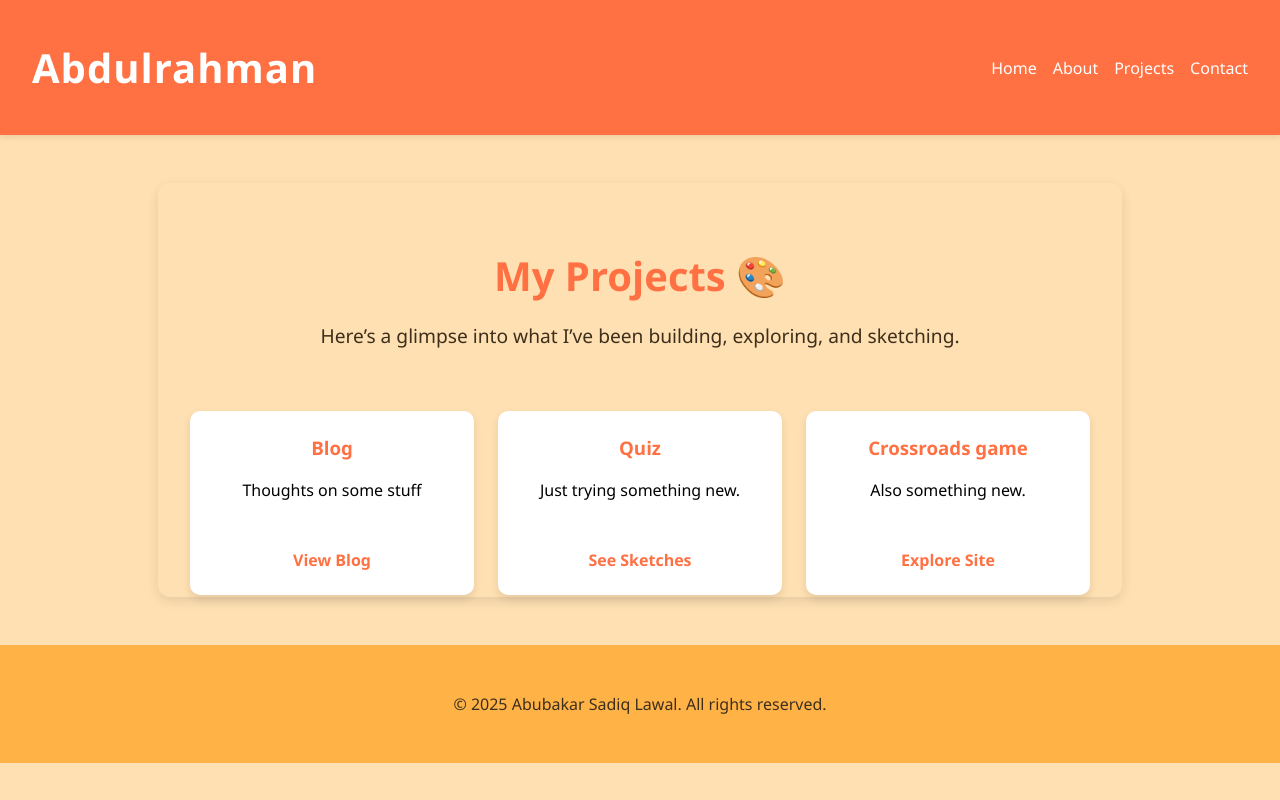
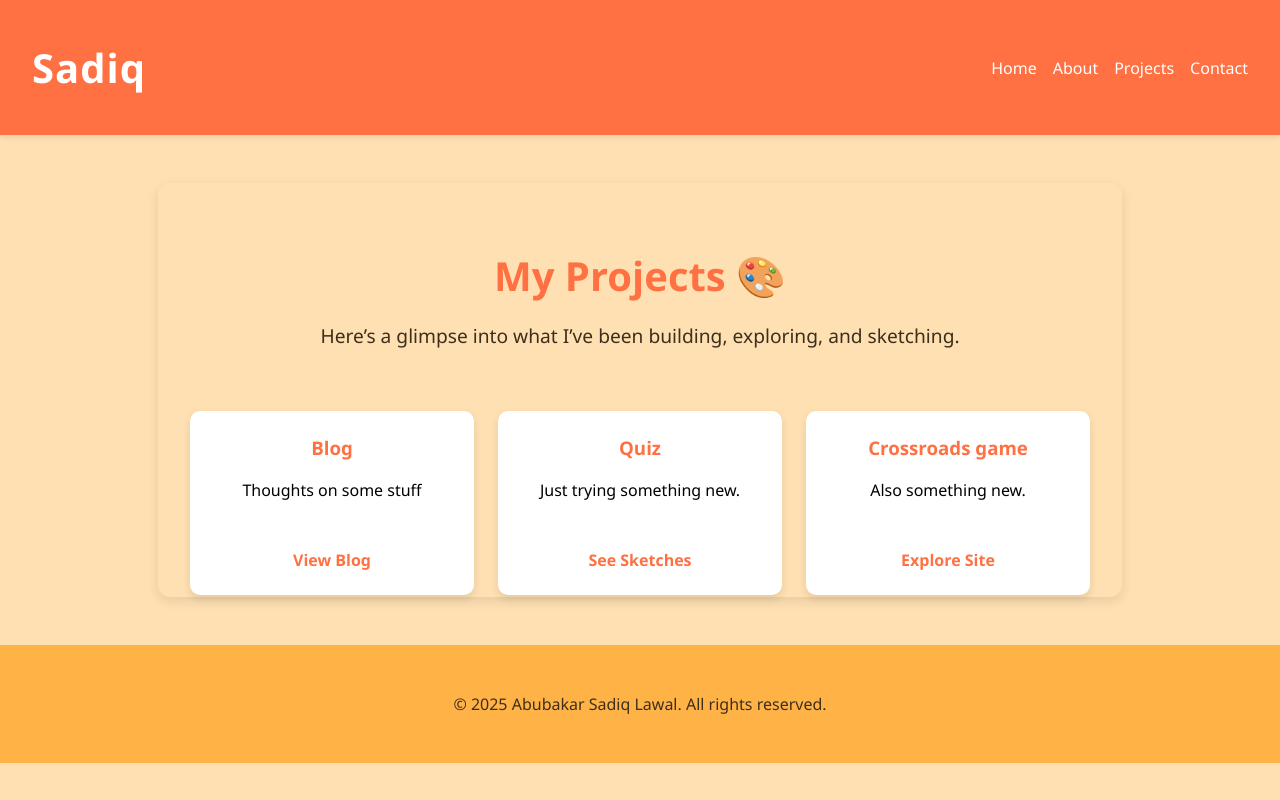
Before and after one commit to Switchon-web/Personal-Page, a plain HTML site: page Project.html in a window 1280 px wide. Drawn offline with Linux system fonts and the light colour scheme.

Commit message:
5th update

```diff
--- a/Project.html
+++ b/Project.html
@@ -9,7 +9,7 @@
 <body>
   <header class="top-bar">
     <nav class="navbar">
-      <h1 class="logo">Abdulrahman</h1>
+      <h1 class="logo">Sadiq</h1>
       <ul class="nav-links">
         <li><a href="index.html">Home</a></li>
         <li><a href="about.html">About</a></li>
```
